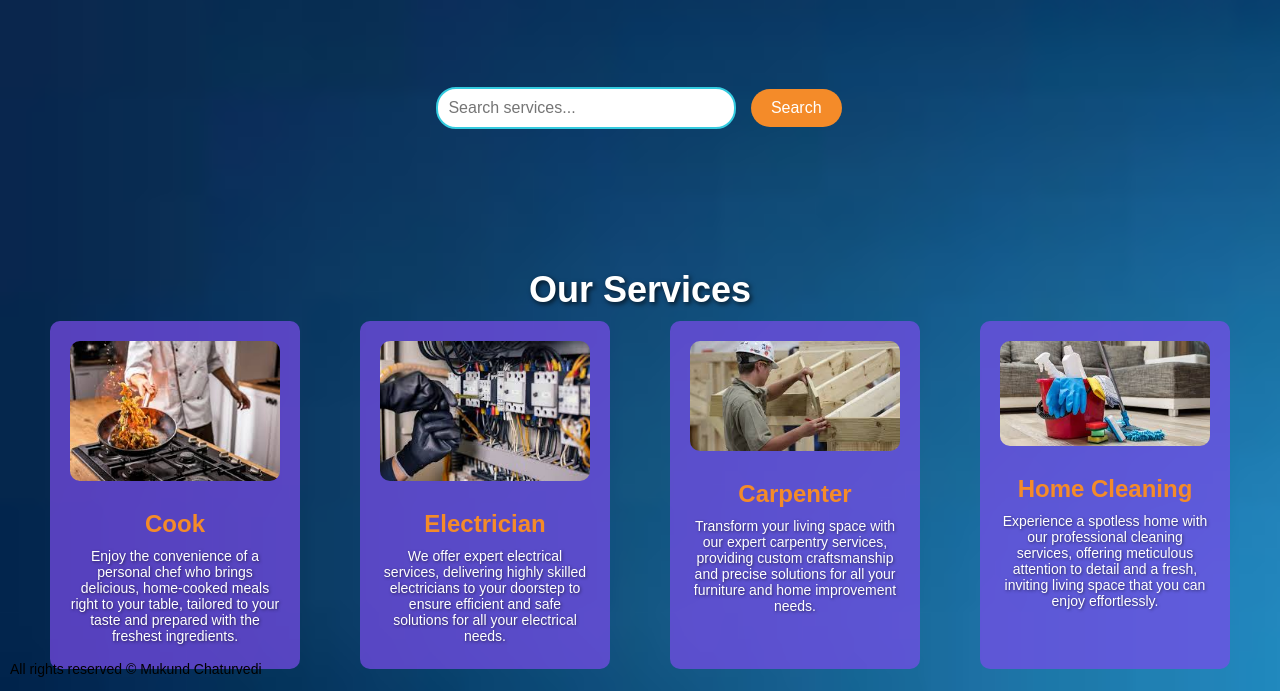
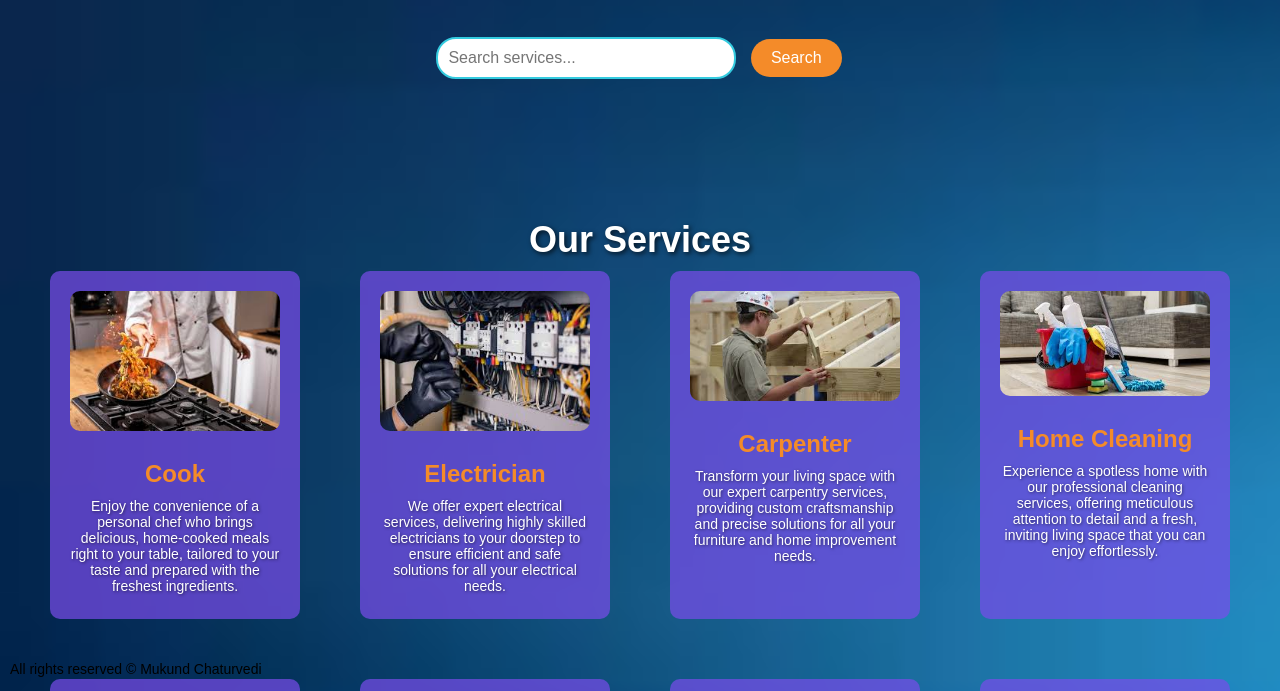
Before and after one commit to mukund2988/instint, a plain HTML site: page navbarPage/services.html in a window 1280 px wide. Shown: the part 113-804 px from the top of the page. Drawn offline with Linux system fonts and the light colour scheme.

Commit message:
Update services.html

```diff
--- a/navbarPage/services.html
+++ b/navbarPage/services.html
@@ -14,7 +14,7 @@
         .search-container {
             position: relative;
             z-index: 1000;
-            margin: 200px auto 20px;
+            margin: 150px auto 20px;
             text-align: center;
         }
         #searchInput {
```
